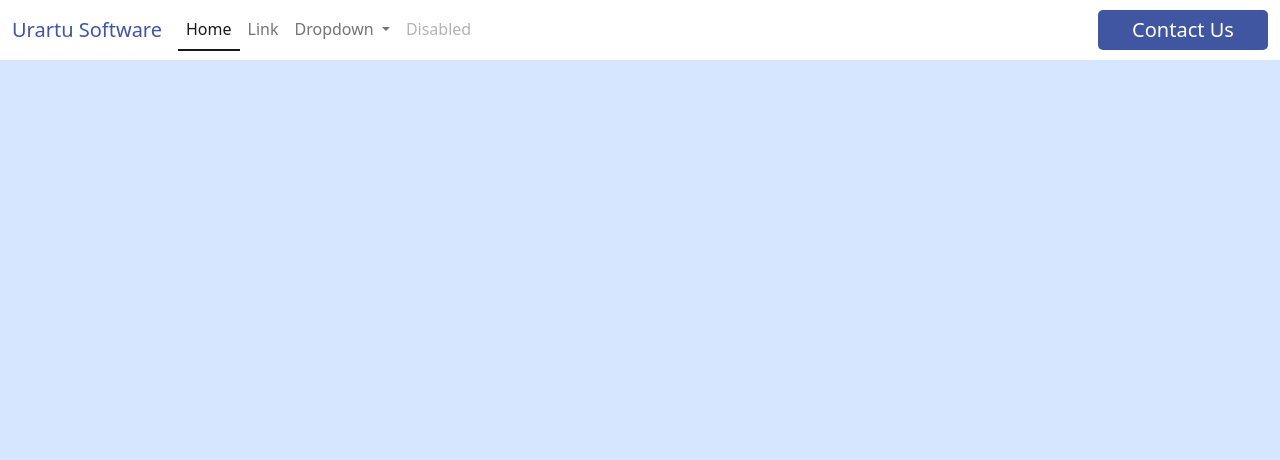
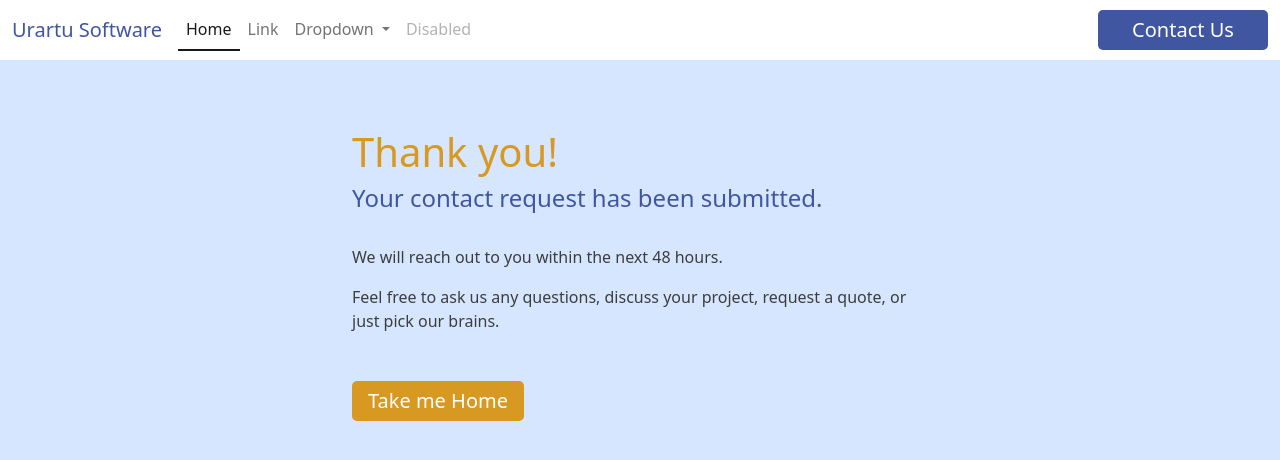
Before and after one commit to vaheaslanyan/urartusoftware-ui, an Angular app: page /confirmation in a window 1280 px wide. Before the commit this address led to /. Shown: the top 460 px of the page. Built offline with nearby package versions, Linux system fonts and the light colour scheme.

Commit message:
Implement routing

```diff
--- a/src/app/app-routing.module.ts
+++ b/src/app/app-routing.module.ts
@@ -1,5 +1,6 @@
 import { NgModule } from '@angular/core';
 import { RouterModule, Routes } from '@angular/router';
+import { ConfirmationPageComponent } from './components/confirmation-page/confirmation-page.component';
 import { ContactComponent } from './components/contact/contact.component';
 import { LandingComponent } from './components/landing/landing.component';
 
@@ -11,6 +12,10 @@ const routes: Routes = [
   {
     path: 'contact',
     component: ContactComponent,
+  },
+  {
+    path: 'confirmation',
+    component: ConfirmationPageComponent
   }
 ];
 
--- a/src/app/app.module.ts
+++ b/src/app/app.module.ts
@@ -12,6 +12,7 @@ import { FormsModule } from '@angular/forms';
 import { ContactFormComponent } from './components/contact/contact-form/contact-form.component';
 import { HttpClientModule } from '@angular/common/http';
 import { AlertComponent } from './components/shared/alert/alert.component';
+import { ConfirmationPageComponent } from './components/confirmation-page/confirmation-page.component';
 
 @NgModule({
   declarations: [
@@ -21,7 +22,8 @@ import { AlertComponent } from './components/shared/alert/alert.component';
     CustomButtonComponent,
     ContactComponent,
     ContactFormComponent,
-    AlertComponent
+    AlertComponent,
+    ConfirmationPageComponent
   ],
   imports: [
     BrowserModule,
--- /dev/null
+++ b/src/app/components/confirmation-page/confirmation-page.component.html
@@ -0,0 +1,13 @@
+<div class="container">
+    <div class="row">
+        <div class="col">
+            <h1>Thank you!</h1>
+            <h4>Your contact request has been submitted.</h4>
+            <p>We will reach out to you within the next 48 hours. </p>
+            <p>Feel free to ask us any questions, discuss your project, request a quote, or just pick our brains.</p>
+        </div>
+    </div>
+    <div class="row button-div">
+        <app-custom-button (click)="navigateHome()" [name]="'Take me Home'" [style]="buttonStyle.SECONDARY"></app-custom-button>
+    </div>
+</div>
--- /dev/null
+++ b/src/app/components/confirmation-page/confirmation-page.component.scss
@@ -0,0 +1,18 @@
+.container {
+    max-width: 600px;
+    // text-align: center;
+}
+
+h1 {
+    margin-top: 3rem;
+    color: var(--color-foreground-secondary);
+}
+
+h4 {
+    margin-bottom: 2rem;
+    color: var(--color-foreground-primary)
+}
+
+.button-div {
+    margin-top: 2rem;
+}
--- /dev/null
+++ b/src/app/components/confirmation-page/confirmation-page.component.ts
@@ -0,0 +1,18 @@
+import { Component } from '@angular/core';
+import { Router } from '@angular/router';
+import { ButtonStyleEnum } from 'src/app/models/ButtonStyleEnum';
+
+@Component({
+  selector: 'app-confirmation-page',
+  templateUrl: './confirmation-page.component.html',
+  styleUrls: ['./confirmation-page.component.scss']
+})
+export class ConfirmationPageComponent {
+  buttonStyle = ButtonStyleEnum;
+
+  constructor(private router: Router) {}
+
+  navigateHome() {
+    this.router.navigate(['']);
+  }
+}
--- a/src/app/components/contact/contact-form/contact-form.component.ts
+++ b/src/app/components/contact/contact-form/contact-form.component.ts
@@ -1,5 +1,6 @@
 import { Component, OnInit } from '@angular/core';
 import { NgForm } from '@angular/forms';
+import { Router } from '@angular/router';
 import { AlertLevelEnum } from 'src/app/models/AlertLevelEnum';
 import { ButtonStyleEnum } from 'src/app/models/ButtonStyleEnum';
 import { AlertService } from 'src/app/services/alert.service';
@@ -23,7 +24,7 @@ export class ContactFormComponent implements OnInit {
     'Other',
   ];
 
-  constructor(private crService: ContactRequestService, private alertService: AlertService) {}
+  constructor(private crService: ContactRequestService, private alertService: AlertService, private router: Router) {}
 
   ngOnInit(): void {}
 
@@ -41,6 +42,7 @@ export class ContactFormComponent implements OnInit {
 
     this.crService.postRequest(JSON.stringify(form.value)).subscribe({
       next: (res) => {
+        this.router.navigate(['confirmation']);
         this.alertService.setAlert("Request submitted.", AlertLevelEnum.SUCCESS);
       },
       error: (err) => {
--- a/src/app/components/contact/contact.component.scss
+++ b/src/app/components/contact/contact.component.scss
@@ -1,10 +1,11 @@
 #contactMainDiv {
-    margin-top: 10rem;
+    margin-top: 3rem;
     margin-bottom: 10rem;
 }
 
 #contactMainDiv .row {
-    margin-bottom: 3rem;
+    margin-bottom: 1rem;
+    color: var(--color-foreground-secondary);
 }
 
 #contactTitleDiv {
```
Also changed, not shown: 1 other file (tests, documents, lock files or other folders).
